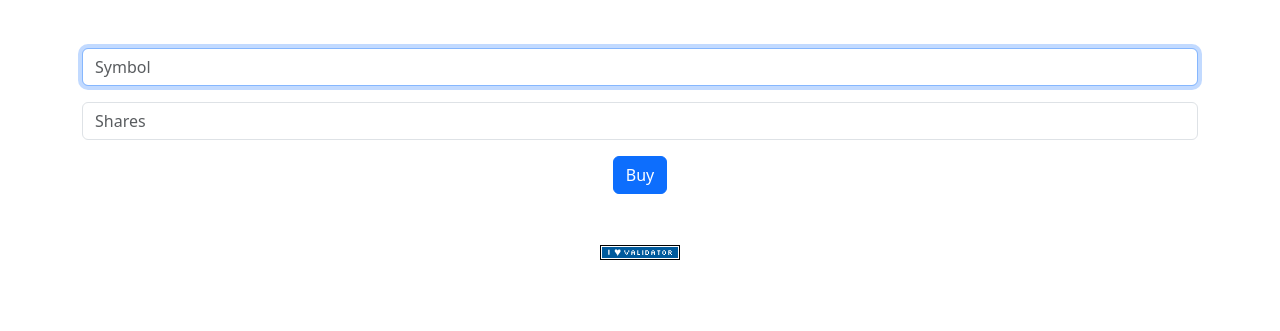
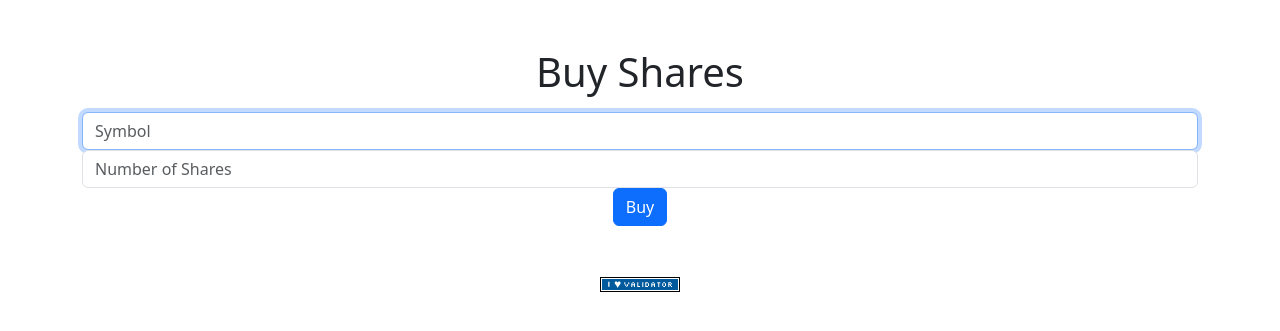
Before and after one commit to eyad-droid/my-cs50-projects, a Flask app: page /buy in a window 1280 px wide. Shown: the part 76-407 px from the top of the page. Run offline with Flask 3, Linux system fonts and the light colour scheme; the visitor is signed in with stand-in values (Sample User, id 1); some libraries are stand-ins or nearby versions.

Commit message:
automated commit by check50 [check50=True]

```diff
--- a/app.py
+++ b/app.py
@@ -60,7 +60,6 @@ def index():
 
     return render_template("index.html", stocks=stocks, cash=usd(cash), total_value=usd(total_value), grand_total=grand_total)
 
-
 @app.route("/buy", methods=["GET", "POST"])
 @login_required
 def buy():
@@ -101,7 +100,6 @@ def buy():
 
     else:
         return render_template("buy.html")
-
 
 @app.route("/history")
 @login_required
--- a/templates/buy.html
+++ b/templates/buy.html
@@ -5,12 +5,13 @@
 {% endblock %}
 
 {% block main %}
-    <form action="{{ url_for('buy') }}" method="post">
-        <div class="mb-3">
-            <input type="text" name="symbol" autofocus placeholder="Symbol" class="form-control">
+    <h1 class="mb-3">Buy Shares</h1>
+    <form action="/buy" method="post">
+        <div class="form-group">
+            <input autocomplete="off" autofocus class="form-control" id="symbol" name="symbol" placeholder="Symbol" type="text">
         </div>
-        <div class="mb-3">
-            <input type="text" name="shares" placeholder="Shares" class="form-control">
+        <div class="form-group">
+            <input class="form-control" id="shares" name="shares" placeholder="Number of Shares" type="number">
         </div>
         <button class="btn btn-primary" type="submit">Buy</button>
     </form>
```
